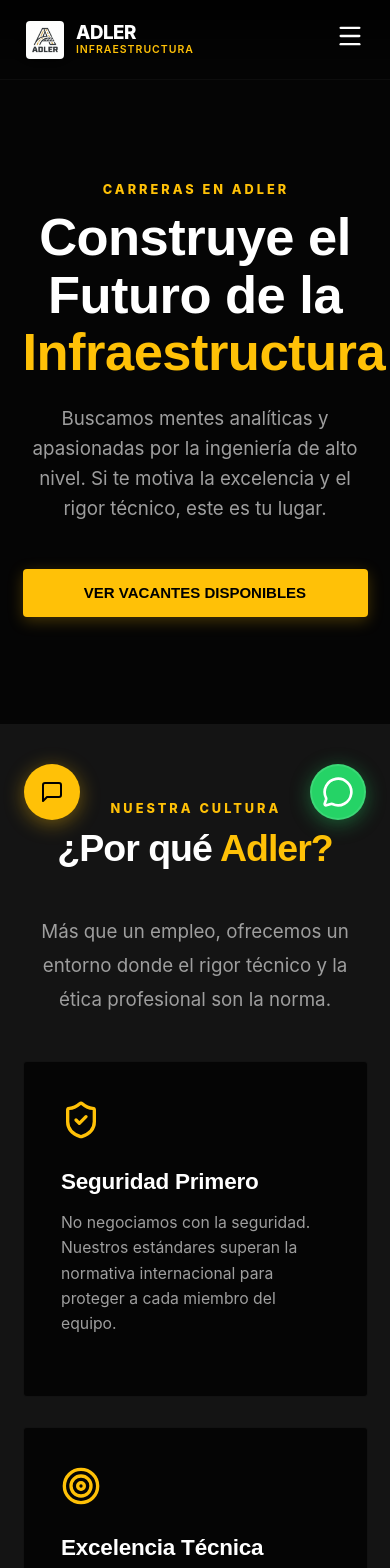
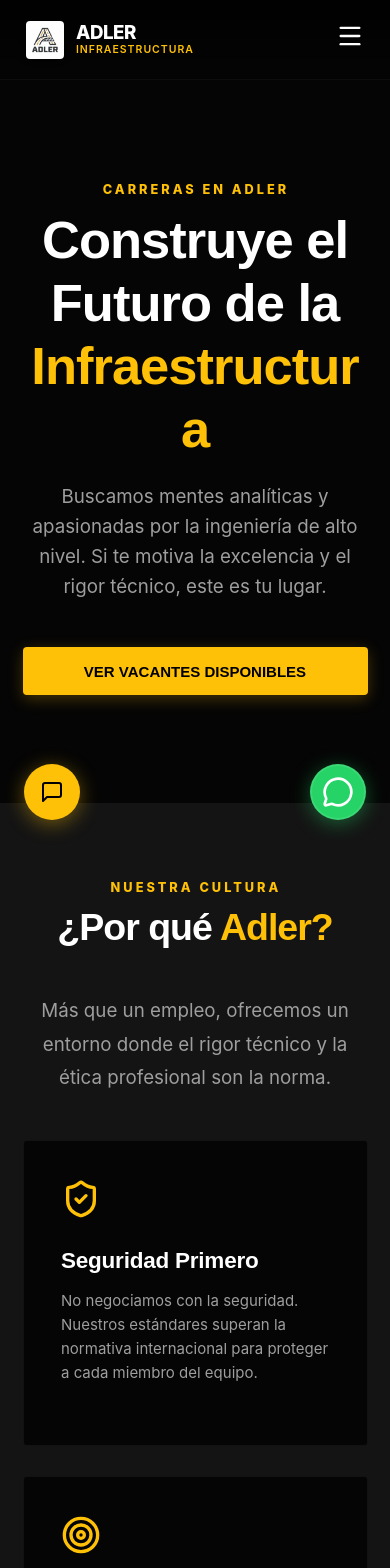
Before and after one commit to eNergy9k3z/adler_infrastructura, a React (Vite) app: page /empleos in a window 390 px wide. Shown: the top 1568 px of the page. Built offline with nearby package versions, Linux system fonts and the light colour scheme.

Commit message:
style: mobile UI refinement - compact hero buttons grid and better typography

```diff
--- a/src/components/Hero.css
+++ b/src/components/Hero.css
@@ -174,16 +174,35 @@
     }
 
     .hero-actions-grid {
-        grid-template-columns: 1fr;
+        display: grid;
+        grid-template-columns: 1fr 1fr;
+        /* 2 columns on mobile for compactness */
         width: 100%;
         max-width: 100%;
         gap: 0.8rem;
-        /* tighter gap */
+    }
+
+    /* Make the first button (Primary CTA) full width */
+    .hero-actions-grid .btn:first-child {
+        grid-column: span 2;
+        background: var(--color-accent);
+        color: black;
+        border: none;
+        font-weight: 800;
     }
 
     .hero-actions-grid .btn {
-        padding: 0.8rem;
-        /* thinner buttons */
-        font-size: 0.9rem;
+        padding: 0.7rem 0.5rem;
+        /* Compact padding */
+        font-size: 0.8rem;
+        /* Fit text */
+        white-space: normal;
+        /* Allow multiline if needed */
+        line-height: 1.2;
+        text-align: center;
+        min-height: 44px;
+        display: flex;
+        align-items: center;
+        justify-content: center;
     }
 }
--- a/src/index.css
+++ b/src/index.css
@@ -182,16 +182,29 @@ p {
   }
 
   h1 {
-    font-size: 2.25rem;
-    line-height: 1.1;
+    font-size: 2.2rem;
+    line-height: 1.2;
+    letter-spacing: -1px;
+    word-wrap: break-word;
   }
 
   h2 {
-    font-size: 1.85rem;
+    font-size: 1.8rem;
+    letter-spacing: -0.5px;
+    margin-bottom: 1.5rem;
   }
 
   h3 {
-    font-size: 1.5rem;
+    font-size: 1.4rem;
+  }
+
+  p {
+    font-size: 1rem;
+    line-height: 1.7;
+    /* Better breathing room */
+    color: #ccc;
+    /* Slightly brighter for readability */
+    margin-bottom: 1.5rem;
   }
 
   .grid,
```
